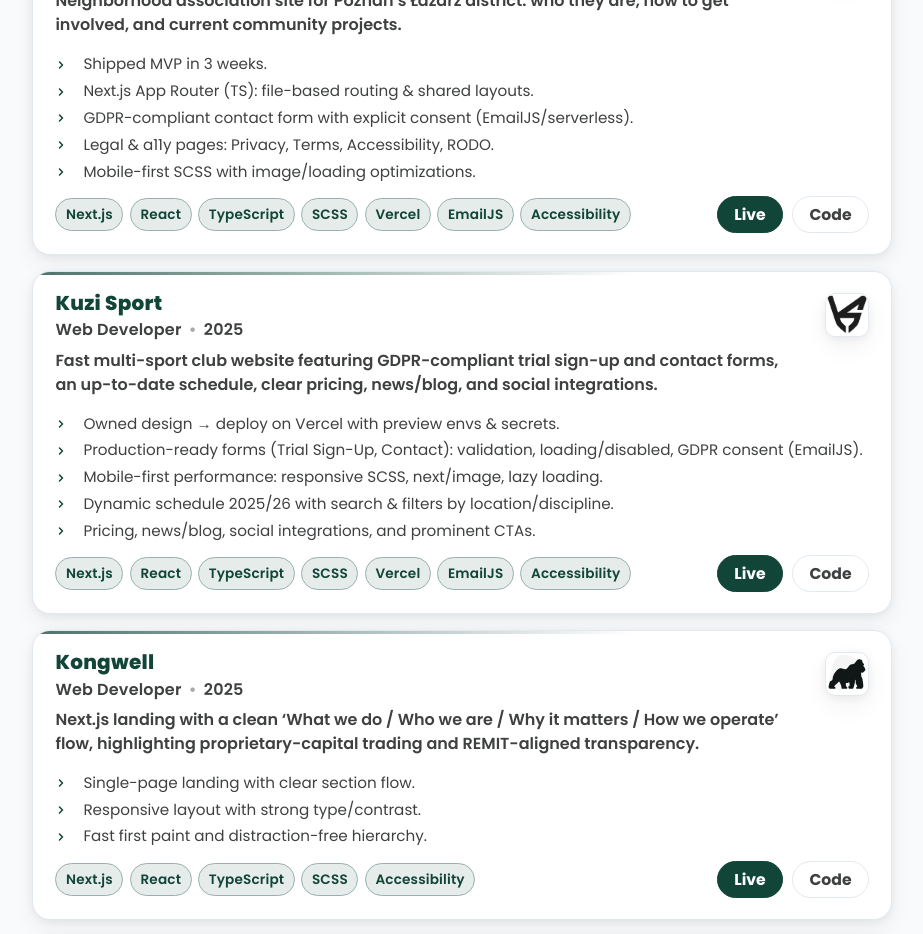
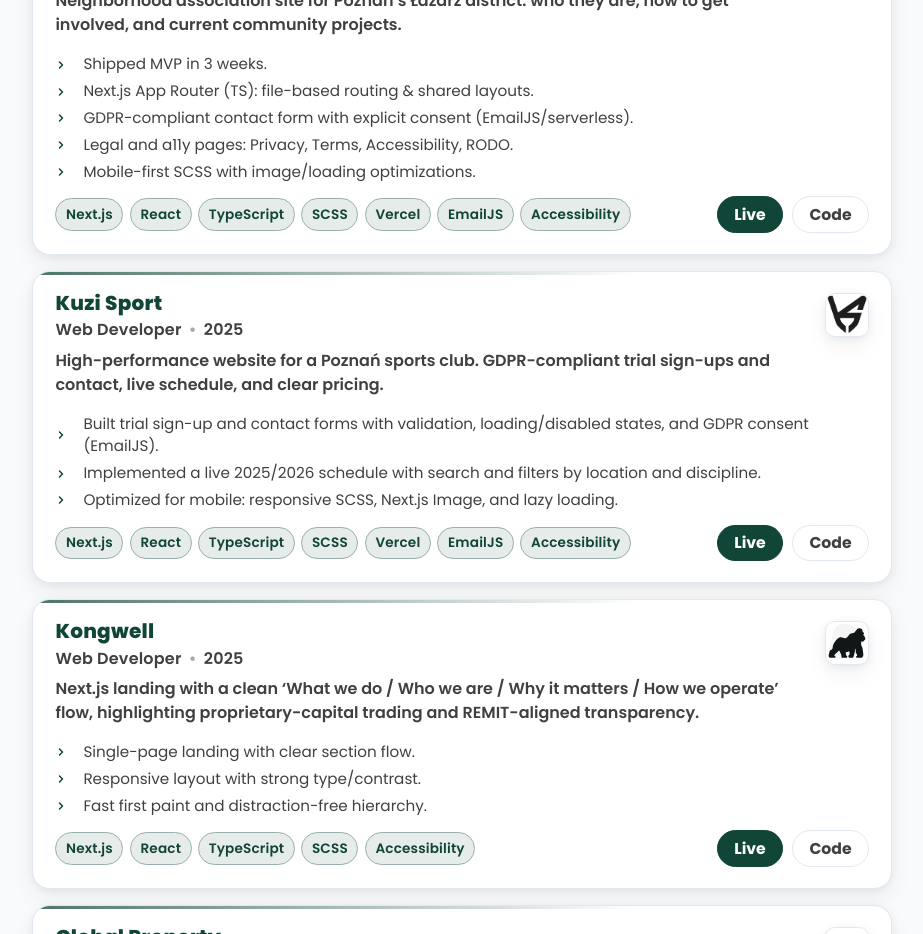
Before and after one commit to GrazynaDachtera/grazynadachtera, a Next.js app: page / in a window 1280 px wide. Shown: the part 780-1714 px from the top of the page, without its empty margins (178-1101 px from the left). Built offline with nearby package versions, Linux system fonts and the light colour scheme.

Commit message:
added changes

```diff
--- a/src/components/Body/Portfolio/Portfolio.tsx
+++ b/src/components/Body/Portfolio/Portfolio.tsx
@@ -47,7 +47,7 @@
       "Shipped MVP in 3 weeks.",
       "Next.js App Router (TS): file-based routing & shared layouts.",
       "GDPR-compliant contact form with explicit consent (EmailJS/serverless).",
-      "Legal & a11y pages: Privacy, Terms, Accessibility, RODO.",
+      "Legal and a11y pages: Privacy, Terms, Accessibility, RODO.",
       "Mobile-first SCSS with image/loading optimizations.",
     ],
     featured: true,
@@ -60,7 +60,7 @@
     title: "Kuzi Sport",
     siteUrl: "https://kuzisportreact-mxhw.vercel.app/",
     summary:
-      "Fast multi-sport club website featuring GDPR-compliant trial sign-up and contact forms, an up-to-date schedule, clear pricing, news/blog, and social integrations.",
+      "High-performance website for a Poznań sports club. GDPR-compliant trial sign-ups and contact, live schedule, and clear pricing.",
     role: "Web Developer",
     period: "2025",
     tags: [
@@ -73,11 +73,9 @@
       "Accessibility",
     ],
     highlights: [
-      "Owned design → deploy on Vercel with preview envs & secrets.",
-      "Production-ready forms (Trial Sign-Up, Contact): validation, loading/disabled, GDPR consent (EmailJS).",
-      "Mobile-first performance: responsive SCSS, next/image, lazy loading.",
-      "Dynamic schedule 2025/26 with search & filters by location/discipline.",
-      "Pricing, news/blog, social integrations, and prominent CTAs.",
+      "Built trial sign-up and contact forms with validation, loading/disabled states, and GDPR consent (EmailJS).",
+      "Implemented a live 2025/2026 schedule with search and filters by location and discipline.",
+      "Optimized for mobile: responsive SCSS, Next.js Image, and lazy loading.",
     ],
     featured: true,
     repoUrl: "https://github.com/GrazynaDachtera/kuzisportreact",
```
